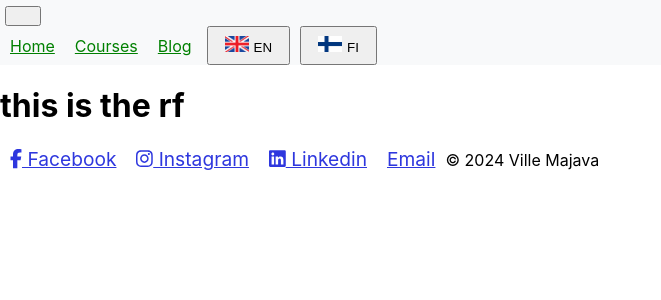
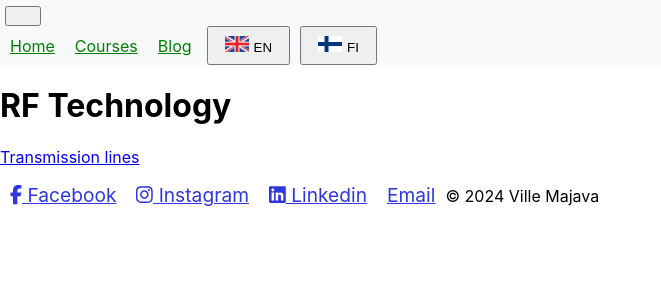
Before and after one commit to Vikke82/villem, a React (Create React App) app: page /radiotekniikka in a window 1280 px wide. Shown: the top 300 px of the page, without its empty margins (0-661 px from the left). Built offline with nearby package versions, Linux system fonts and the light colour scheme.

Commit message:
taustakuvan vaihto

```diff
--- a/src/App.js
+++ b/src/App.js
@@ -5,7 +5,8 @@ import Home from "./pages/Home";
 import Blogs from "./pages/Blogs";
 import Courses from "./pages/Courses";
 import NoPage from "./pages/NoPage";
-import Radiotekniikka from "./pages/Radiotekniikka";
+import Radiotekniikka from "./pages/RF/Radiotekniikka";
+import Siirtolinjat from "./pages/RF/Siirtolinjat";
 import { Provider } from "./Context";
 
 export default function App() {
@@ -21,6 +22,7 @@ export default function App() {
             <Route path="blogs" element={<Blogs />} />{" "}
             <Route path="courses" element={<Courses />} />{" "}
             <Route path="radiotekniikka" element={<Radiotekniikka />} />{" "}
+            <Route path="siirtolinjat" element={<Siirtolinjat />} />{" "}
             <Route path="*" element={<NoPage />} />{" "}
           </Route>{" "}
         </Routes>{" "}
--- /dev/null
+++ b/src/pages/RF/Radiotekniikka.jsx
@@ -0,0 +1,22 @@
+import React from "react";
+import { ListGroup } from "react-bootstrap";
+import { useLanguage } from "../../Context";
+import { Link } from "react-router-dom";
+
+function Radiotekniikka() {
+  const { language } = useLanguage(); // Destructure language-muuttuja käyttöön
+  return (
+    <div>
+      <h1>{language === "fi" ? "Radiotekniikka" : "RF Technology"}</h1>
+      <ListGroup>
+        <ListGroup.Item>
+          <Link to="/Siirtolinjat">
+            {language === "fi" ? "Siirtolinjat" : "Transmission lines"}
+          </Link>
+        </ListGroup.Item>
+      </ListGroup>
+      <p></p>
+    </div>
+  );
+}
+export default Radiotekniikka;
--- /dev/null
+++ b/src/pages/RF/Siirtolinjat.jsx
@@ -0,0 +1,5 @@
+import React from "react";
+function Siirtolinjat() {
+  return <h1>Siirtolinjat</h1>;
+}
+export default Siirtolinjat;
--- a/src/pages/Radiotekniikka.jsx
+++ /dev/null
@@ -1,5 +0,0 @@
-import React from "react";
-function Radiotekniikka() {
-  return <h1>this is the rf</h1>;
-}
-export default Radiotekniikka;
--- a/src/styles/Home.module.css
+++ b/src/styles/Home.module.css
@@ -4,6 +4,7 @@
   align-items: center;
   text-align: center;
   padding: 20px;
+
   color: #333;
 }
 
@@ -22,7 +23,8 @@
   text-align: center;
   padding-left: 10px;
   padding-right: 10px;
-  background-image: url("oma.jpg");
+  background-image: url("../assets/images/oma2_crop.jpg");
+
   background-size: cover;
   background-position: top;
   height: 100vh; /* tämä määrittelee korkeuden koko näytön korkuiseksi */
```
Also changed, not shown: src/assets/images/oma2_crop.jpg (added).
